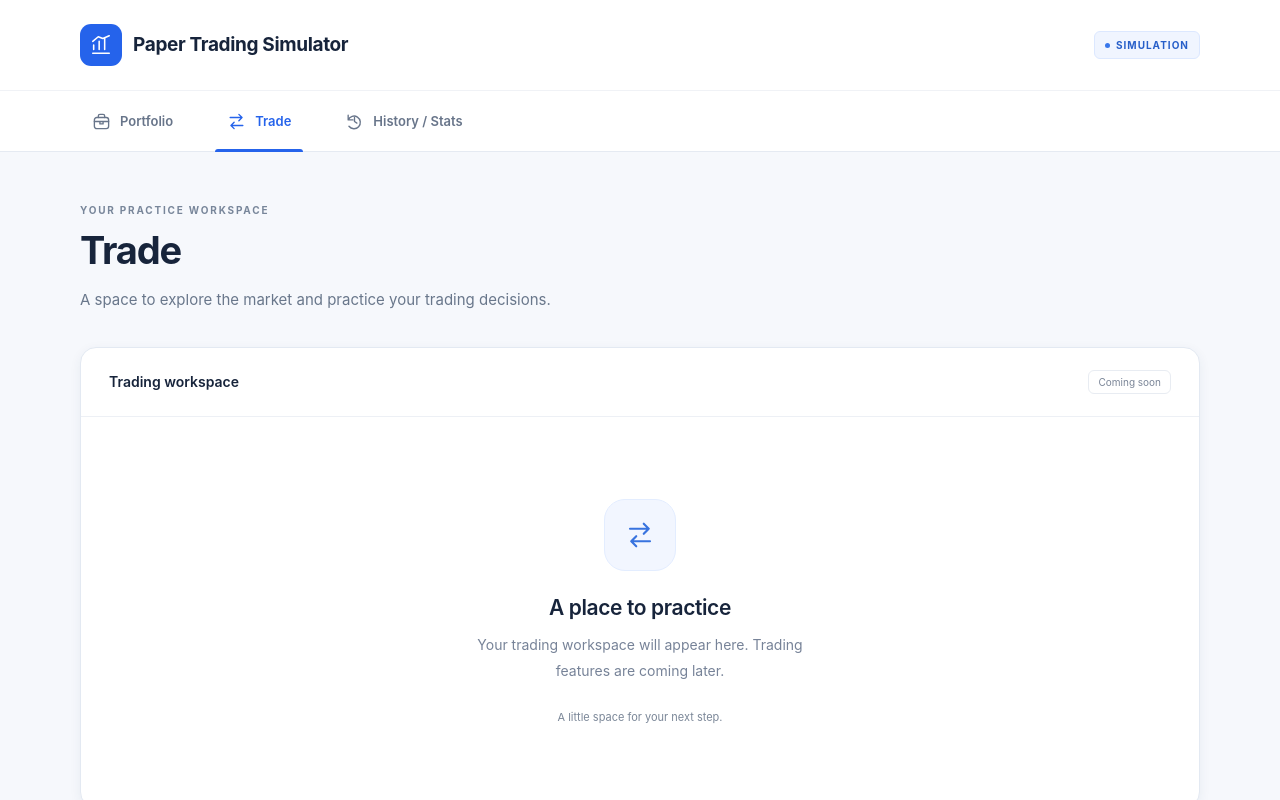
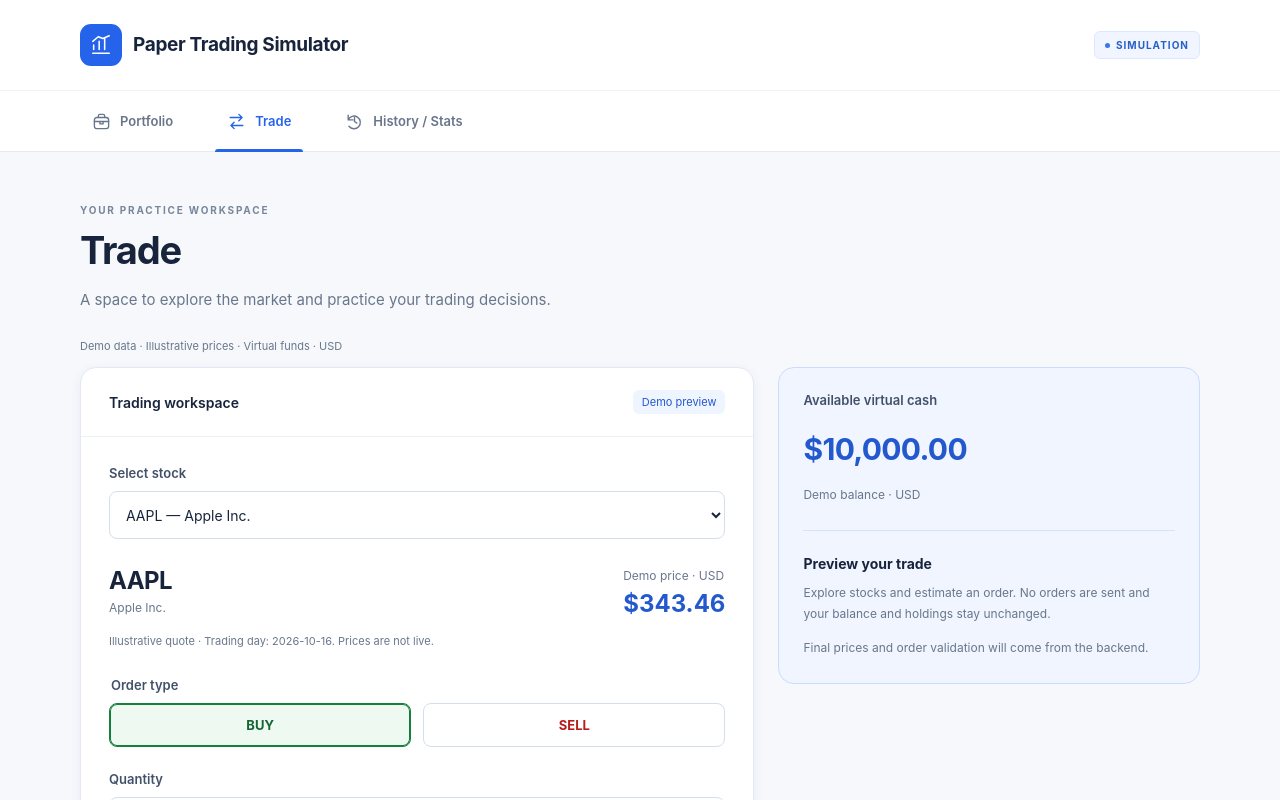
Before and after one commit to artbaltica-lang/paper-trading-simulator, a React (Vite) app: page / in a window 1280 px wide. Both pictures are taken after a click on the button "Trade". Shown: the top 800 px of the page. Built offline with nearby package versions, Linux system fonts and the light colour scheme.

Commit message:
Add Trade screen with BUY SELL form

```diff
--- a/src/App.jsx
+++ b/src/App.jsx
@@ -1,6 +1,7 @@
 import { useState } from 'react'
 import './App.css'
 import Portfolio from './components/Portfolio'
+import Trade from './components/Trade'
 
 const screens = [
   {
@@ -80,6 +81,8 @@ function App() {
         </div>
         {activeScreen === 'portfolio' ? (
           <Portfolio onStartTrading={() => setActiveScreen('trade')} />
+        ) : activeScreen === 'trade' ? (
+          <Trade />
         ) : (
         <section className="workspace-card" aria-labelledby="workspace-title" key={screen.id}>
           <div className="card-heading">
--- /dev/null
+++ b/src/components/Trade.css
@@ -0,0 +1,42 @@
+.trade-demo-note { margin-top: 24px; color: #69778b; font-size: 11px; line-height: 1.7; }
+.trade-layout { display: grid; gap: 20px; margin-top: 12px; align-items: start; }
+.trade-layout .workspace-card { margin-top: 0; min-width: 0; }
+.trade-demo-badge { padding: 5px 9px; border-radius: 6px; background: #eff5ff; color: #2459ce; font-size: 11px; }
+.trade-form { padding: 20px; }
+.trade-label { display: block; margin-bottom: 10px; color: #42516a; font-size: 13px; font-weight: 600; }
+.trade-form select, .trade-form > input { width: 100%; min-height: 48px; padding: 12px; border: 1px solid #d4deec; border-radius: 8px; background: white; color: #17243b; font: inherit; font-size: 14px; }
+.trade-form select:focus-visible, .trade-form > input:focus-visible { outline: 3px solid #2563eb; outline-offset: 3px; }
+.trade-quote { display: flex; flex-wrap: wrap; justify-content: space-between; align-items: center; gap: 20px; margin-top: 24px; }
+.trade-quote h3 { font-size: 24px; letter-spacing: -.6px; }
+.trade-quote p, .trade-price span { display: block; margin-top: 5px; color: #69778b; font-size: 12px; }
+.trade-price strong { display: block; margin-top: 6px; font-size: 24px; color: #2459ce; }
+.trade-price-note { margin-top: 14px; color: #69778b; font-size: 11px; line-height: 1.7; }
+.trade-side { padding: 0; border: 0; margin: 26px 0 24px; min-width: 0; }
+.trade-side-options { display: grid; grid-template-columns: 1fr 1fr; gap: 12px; }
+.trade-side-option { position: relative; cursor: pointer; }
+.trade-side-option input { position: absolute; opacity: 0; width: 1px; height: 1px; }
+.trade-side-option span { display: block; padding: 13px; border: 1px solid #d4deec; border-radius: 8px; text-align: center; font-size: 13px; font-weight: 700; }
+.trade-side-buy span { color: #166534; }
+.trade-side-sell span { color: #b91c1c; }
+.trade-side-buy input:checked + span { border-color: #15803d; background: #edf9f1; box-shadow: inset 0 0 0 1px #15803d; }
+.trade-side-sell input:checked + span { border-color: #b91c1c; background: #fff1f2; box-shadow: inset 0 0 0 1px #b91c1c; }
+.trade-side-option input:focus-visible + span { outline: 3px solid #2563eb; outline-offset: 3px; }
+.trade-help, .trade-error { margin-top: 9px; font-size: 12px; line-height: 1.7; }
+.trade-help { color: #69778b; }
+.trade-error { color: #b91c1c; }
+.trade-estimate { display: flex; flex-wrap: wrap; align-items: center; justify-content: space-between; gap: 12px; margin: 24px 0 0; padding: 20px 0; border-top: 1px solid #edf0f5; }
+.trade-estimate dt { color: #536176; font-size: 13px; }
+.trade-estimate dd { margin: 0; font-size: 24px; font-weight: 700; overflow-wrap: anywhere; max-width: 100%; }
+.trade-confirm { width: 100%; margin-top: 14px; padding: 14px 20px; border: 0; border-radius: 8px; background: #e4ecfa; color: #576b8c; font-size: 14px; font-weight: 600; cursor: not-allowed; }
+.trade-backend-note { margin-top: 12px; color: #69778b; font-size: 12px; line-height: 1.8; text-align: center; }
+.trade-account { min-width: 0; padding: 24px; border: 1px solid #cadcff; border-radius: 16px; background: #f0f5ff; }
+.trade-account h2 { color: #42516a; font-size: 13px; font-weight: 600; }
+.trade-account .trade-balance { margin: 14px 0 8px; color: #2459ce; font-size: 30px; font-weight: 700; letter-spacing: -.7px; overflow-wrap: anywhere; }
+.trade-account p { color: #69778b; font-size: 12px; line-height: 1.8; }
+.trade-preview-note { margin-top: 24px; padding-top: 24px; border-top: 1px solid #d6e3fa; }
+.trade-preview-note h3 { margin-bottom: 10px; font-size: 14px; }
+.trade-preview-note p + p { margin-top: 12px; }
+@media (min-width: 768px) {
+  .trade-layout { grid-template-columns: minmax(0, 1.6fr) minmax(0, 1fr); gap: 24px; }
+  .trade-form { padding: 28px; }
+}
--- /dev/null
+++ b/src/components/Trade.jsx
@@ -0,0 +1,90 @@
+import { useState } from 'react'
+import { demoPortfolio } from '../data/demoPortfolio'
+import { demoQuotes, tradeStocks } from '../data/demoTrade'
+import './Trade.css'
+
+const currency = new Intl.NumberFormat('en-US', { style: 'currency', currency: 'USD' })
+
+// Future container: load quotes and balance through src/services/api.js and pass
+// them here. Quotes retain the GET /api/quote response shape. Before enabling
+// submission, add loading/error states and POST /api/trade with
+// { symbol, type, quantity: Number(quantity) }, then refresh portfolio and quote.
+export default function Trade({ quotes = demoQuotes, cashBalance = demoPortfolio.cashBalance }) {
+  const [symbol, setSymbol] = useState('AAPL')
+  const [type, setType] = useState('BUY')
+  const [quantity, setQuantity] = useState('1')
+  const stock = tradeStocks.find((item) => item.symbol === symbol)
+  const quote = quotes[symbol]
+  const validQuantity = /^[1-9]\d*$/.test(quantity) && Number.isSafeInteger(Number(quantity))
+  const hasPrice = quote?.symbol === symbol && Number.isFinite(quote.price) && quote.price > 0
+  const estimate = validQuantity && hasPrice ? Number(quantity) * quote.price : null
+  const exceedsBalance = type === 'BUY' && estimate !== null && estimate > cashBalance
+
+  return (
+    <div className="trade-screen">
+      <p className="trade-demo-note">Demo data · Illustrative prices · Virtual funds · USD</p>
+      <div className="trade-layout">
+        <section className="workspace-card trade-order" aria-labelledby="trade-title">
+          <div className="card-heading">
+            <h2 id="trade-title">Trading workspace</h2>
+            <span className="trade-demo-badge">Demo preview</span>
+          </div>
+          <form className="trade-form" onSubmit={(event) => event.preventDefault()}>
+            <label className="trade-label" htmlFor="trade-symbol">Select stock</label>
+            <select id="trade-symbol" value={symbol} onChange={(event) => setSymbol(event.target.value)}>
+              {tradeStocks.map((item) => <option key={item.symbol} value={item.symbol}>{item.symbol} — {item.name}</option>)}
+            </select>
+
+            <div className="trade-quote" aria-live="polite" aria-atomic="true">
+              <div><h3>{stock.symbol}</h3><p>{stock.name}</p></div>
+              <div className="trade-price"><span>Demo price · USD</span><strong>{hasPrice ? currency.format(quote.price) : 'Unavailable'}</strong></div>
+            </div>
+            <p className="trade-price-note">Illustrative quote{hasPrice ? ` · Trading day: ${quote.latestTradingDay}` : ''}. Prices are not live.</p>
+
+            <fieldset className="trade-side">
+              <legend className="trade-label">Order type</legend>
+              <div className="trade-side-options">
+                {['BUY', 'SELL'].map((side) => (
+                  <label key={side} className={`trade-side-option trade-side-${side.toLowerCase()}`}>
+                    <input type="radio" name="trade-type" value={side} checked={type === side} onChange={() => setType(side)} />
+                    <span>{side}</span>
+                  </label>
+                ))}
+              </div>
+            </fieldset>
+
+            <label className="trade-label" htmlFor="trade-quantity">Quantity</label>
+            <input id="trade-quantity" type="text" inputMode="numeric" pattern="[1-9][0-9]*" required
+              value={quantity} aria-invalid={!validQuantity} aria-describedby="trade-quantity-help"
+              onChange={(event) => {
+                const value = event.target.value
+                if (value === '' || (/^[1-9]\d*$/.test(value) && Number.isSafeInteger(Number(value)))) setQuantity(value)
+              }} />
+            <p id="trade-quantity-help" className={`trade-help${!validQuantity ? ' trade-error' : ''}`}>
+              {validQuantity ? 'Enter a positive whole number of shares.' : 'Enter at least 1 whole share.'}
+            </p>
+
+            <dl className="trade-estimate" aria-live="polite" aria-atomic="true">
+              <dt>Estimated {type === 'BUY' ? 'cost' : 'proceeds'}</dt>
+              <dd>{estimate === null ? '—' : currency.format(estimate)}</dd>
+            </dl>
+            {exceedsBalance && <p className="trade-error" role="status">Estimated cost exceeds your demo cash balance.</p>}
+            <button className="trade-confirm" type="submit" disabled aria-describedby="trade-backend-note">{type === 'BUY' ? 'Buy Stock' : 'Sell Stock'}</button>
+            <p id="trade-backend-note" className="trade-backend-note">Trading will be available when the backend is connected.</p>
+          </form>
+        </section>
+
+        <aside className="trade-account" aria-labelledby="trade-balance-title">
+          <h2 id="trade-balance-title">Available virtual cash</h2>
+          <p className="trade-balance">{currency.format(cashBalance)}</p>
+          <p>Demo balance · USD</p>
+          <div className="trade-preview-note">
+            <h3>Preview your trade</h3>
+            <p>Explore stocks and estimate an order. No orders are sent and your balance and holdings stay unchanged.</p>
+            <p>Final prices and order validation will come from the backend.</p>
+          </div>
+        </aside>
+      </div>
+    </div>
+  )
+}
--- /dev/null
+++ b/src/data/demoTrade.js
@@ -0,0 +1,13 @@
+// Illustrative prices only: these are not live market quotes.
+// Quote shape matches GET /api/quote?symbol=AAPL.
+export const tradeStocks = [
+  { symbol: 'AAPL', name: 'Apple Inc.' },
+  { symbol: 'MSFT', name: 'Microsoft Corporation' },
+  { symbol: 'TSLA', name: 'Tesla, Inc.' },
+]
+
+export const demoQuotes = {
+  AAPL: { symbol: 'AAPL', price: 343.46, latestTradingDay: '2026-10-16' },
+  MSFT: { symbol: 'MSFT', price: 512.75, latestTradingDay: '2026-10-16' },
+  TSLA: { symbol: 'TSLA', price: 428.20, latestTradingDay: '2026-10-16' },
+}
```
